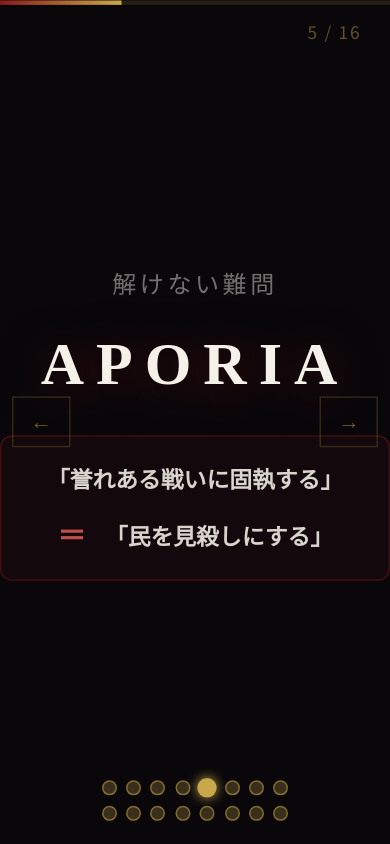
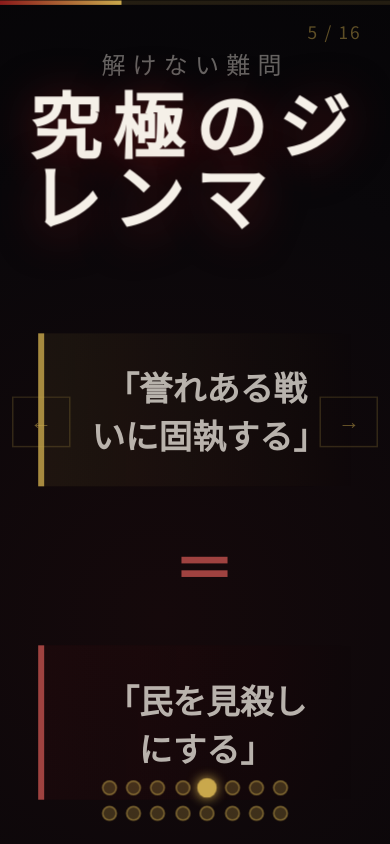
Before and after one commit to hansamubanana-wq/thesis-presentation, a Svelte app: page / in a window 390 px wide. Both pictures are taken after a click on the button 207 px from the left and 787 px from the top of the page. Built offline with nearby package versions, Linux system fonts and the light colour scheme.

Commit message:
feat: add Slide4 component displaying a dilemma with a split layout, Japanese text, and GSAP animations.

```diff
--- a/src/slides/Slide4.svelte
+++ b/src/slides/Slide4.svelte
@@ -3,36 +3,54 @@
   import { gsap } from "gsap";
   onMount(() => {
     gsap.fromTo(
-      ".s4-en",
-      { opacity: 0, filter: "blur(10px)" },
+      ".s4-title-vert",
+      { opacity: 0, x: -30, filter: "blur(10px)" },
       {
         opacity: 1,
+        x: 0,
         filter: "blur(0px)",
-        duration: 2,
-        ease: "power2.out",
+        duration: 2.5,
+        ease: "power3.out",
       },
     );
     gsap.fromTo(
       ".s4-jp",
-      { opacity: 0 },
-      { opacity: 1, duration: 0.8, delay: 0.8 },
+      { opacity: 0, y: 15 },
+      { opacity: 1, y: 0, duration: 1.2, delay: 0.8 },
     );
     gsap.fromTo(
       ".s4-eq",
-      { opacity: 0, y: 30 },
-      { opacity: 1, y: 0, duration: 1, ease: "power2.out", delay: 1.4 },
+      { opacity: 0, x: 30 },
+      { opacity: 1, x: 0, duration: 1.5, ease: "power2.out", delay: 1.8 },
     );
-    // Elegant static fade-in for English text without scale-up or looping.
+
+    // Subtle background drift
+    gsap.to(".slide", {
+      backgroundPosition: "100% 50%",
+      duration: 30,
+      ease: "none",
+      repeat: -1,
+      yoyo: true,
+    });
   });
 </script>
 
 <div class="slide">
-  <p class="s4-jp">解けない難問</p>
-  <h2 class="s4-en">APORIA</h2>
-  <div class="s4-eq">
-    <span class="eq-a">「誉れある戦いに固執する」</span>
-    <span class="eq-sym">＝</span>
-    <span class="eq-b">「民を見殺しにする」</span>
+  <div class="split-layout">
+    <div class="left-pane">
+      <p class="s4-jp">解けない難問</p>
+      <h2 class="s4-title-vert">究極のジレンマ</h2>
+    </div>
+
+    <div class="divider"></div>
+
+    <div class="right-pane">
+      <div class="s4-eq">
+        <div class="eq-item eq-a">「誉れある戦いに固執する」</div>
+        <div class="eq-sym">＝</div>
+        <div class="eq-item eq-b">「民を見殺しにする」</div>
+      </div>
+    </div>
   </div>
 </div>
 
@@ -40,85 +58,181 @@
   .slide {
     width: 100%;
     height: 100%;
-    background: #09070a;
+    /* Dark subtle gradient that we will animate slowly */
+    background: radial-gradient(
+      circle at 30% 50%,
+      #15090b 0%,
+      #09070a 60%,
+      #050406 100%
+    );
+    background-size: 150% 150%;
     display: flex;
-    flex-direction: column;
     align-items: center;
     justify-content: center;
-    position: relative;
     overflow: hidden;
     font-family: "Noto Serif JP", serif;
     color: #f5f0e8;
   }
+
+  .split-layout {
+    display: flex;
+    width: 85%;
+    height: 70%;
+    max-width: 1200px;
+    align-items: center;
+    justify-content: center;
+    gap: 4rem;
+  }
+
+  /* Left pane: Vertical Title */
+  .left-pane {
+    display: flex;
+    align-items: flex-start;
+    gap: 1.5rem;
+    height: 100%;
+    padding-top: 2rem;
+  }
+
   .s4-jp {
-    font-size: clamp(1rem, 2vw, 1.5rem);
-    letter-spacing: 0.15em;
-    color: rgba(245, 240, 232, 0.45);
-    margin-bottom: 1.2rem;
+    writing-mode: vertical-rl;
+    font-size: clamp(1rem, 1.8vw, 1.3rem);
+    letter-spacing: 0.3em;
+    color: rgba(245, 240, 232, 0.4);
+    margin: 0;
+    padding-top: 1rem;
   }
-  .s4-en {
-    font-size: clamp(4.5rem, 12vw, 10rem);
+
+  .s4-title-vert {
+    writing-mode: vertical-rl;
+    font-size: clamp(4rem, 9vw, 8rem);
     font-weight: 900;
     color: #f5f0e8;
-    margin: 0 0 2.5rem;
-    letter-spacing: 0.2em;
-    text-shadow: 0 4px 30px rgba(139, 26, 26, 0.5);
+    margin: 0;
+    letter-spacing: 0.15em;
+    text-shadow: 0 4px 30px rgba(139, 26, 26, 0.6);
+    line-height: 1;
   }
+
+  /* Center line divider */
+  .divider {
+    width: 1px;
+    height: 80%;
+    background: linear-gradient(
+      to bottom,
+      transparent,
+      rgba(139, 26, 26, 0.6),
+      transparent
+    );
+    box-shadow: 0 0 15px rgba(139, 26, 26, 0.4);
+  }
+
+  /* Right pane: Equation */
+  .right-pane {
+    flex: 1;
+    display: flex;
+    flex-direction: column;
+    justify-content: center;
+  }
+
   .s4-eq {
     display: flex;
-    align-items: center;
+    flex-direction: column;
+    align-items: flex-start;
     gap: 1.5rem;
-    flex-wrap: wrap;
-    justify-content: center;
+  }
+
+  .eq-item {
+    font-size: clamp(1.8rem, 3.5vw, 3rem);
+    font-weight: 700;
+    color: rgba(245, 240, 232, 0.9);
     padding: 1.5rem 2.5rem;
-    border: 1px solid rgba(139, 26, 26, 0.4);
-    border-radius: 8px;
-    background: rgba(139, 26, 26, 0.08);
+    border-left: 4px solid #c9a84c;
+    background: linear-gradient(
+      to right,
+      rgba(201, 168, 76, 0.1) 0%,
+      transparent 100%
+    );
+    width: 100%;
   }
-  .eq-a,
-  .eq-b {
-    font-size: clamp(1.3rem, 2.8vw, 2.2rem);
-    font-weight: 700;
-    color: rgba(245, 240, 232, 0.88);
+
+  .eq-item.eq-b {
+    border-left-color: #c0504d;
+    background: linear-gradient(
+      to right,
+      rgba(139, 26, 26, 0.1) 0%,
+      transparent 100%
+    );
   }
+
   .eq-sym {
-    font-size: clamp(2rem, 4vw, 3.5rem);
+    font-size: clamp(2.5rem, 4vw, 3.5rem);
     color: #c0504d;
     font-weight: 900;
+    align-self: flex-start;
+    padding-left: 3.5rem;
   }
 
   @media (max-width: 1366px) {
-    .s4-en {
-      font-size: clamp(3.5rem, 9vw, 8rem);
-      margin: 0 0 2rem;
+    .split-layout {
+      gap: 3rem;
     }
-    .eq-a,
-    .eq-b {
-      font-size: clamp(1.1rem, 2.2vw, 1.8rem);
+    .s4-title-vert {
+      font-size: clamp(3.5rem, 7vw, 6rem);
+    }
+    .eq-item {
+      font-size: clamp(1.4rem, 2.5vw, 2.2rem);
+      padding: 1.2rem 2rem;
     }
     .eq-sym {
-      font-size: clamp(1.5rem, 3vw, 2.5rem);
-    }
-    .s4-eq {
-      gap: 1rem;
-      padding: 1.2rem 2rem;
+      padding-left: 2.5rem;
     }
   }
   @media (max-width: 1024px) {
-    .s4-en {
-      font-size: clamp(2.5rem, 7vw, 6rem);
-      margin: 0 0 1.5rem;
+    .split-layout {
+      flex-direction: column;
+      gap: 2rem;
+      height: 85%;
     }
-    .eq-a,
-    .eq-b {
-      font-size: clamp(0.95rem, 2vw, 1.4rem);
+    .left-pane {
+      height: auto;
+      flex-direction: column;
+      align-items: center;
+      padding-top: 0;
+      gap: 0.5rem;
+    }
+    .s4-jp {
+      writing-mode: horizontal-tb;
+      padding: 0;
+    }
+    .s4-title-vert {
+      writing-mode: horizontal-tb;
+      font-size: clamp(3rem, 6vw, 4.5rem);
+    }
+    .divider {
+      width: 80%;
+      height: 1px;
+      background: linear-gradient(
+        to right,
+        transparent,
+        rgba(139, 26, 26, 0.6),
+        transparent
+      );
+    }
+    .right-pane {
+      width: 100%;
+      align-items: center;
+    }
+    .s4-eq {
+      align-items: center;
+      width: 100%;
+      max-width: 600px;
     }
     .eq-sym {
-      font-size: clamp(1.2rem, 2.5vw, 2rem);
+      align-self: center;
+      padding-left: 0;
     }
-    .s4-eq {
-      gap: 0.8rem;
-      padding: 1rem 1.5rem;
+    .eq-item {
+      text-align: center;
     }
   }
 </style>
```
